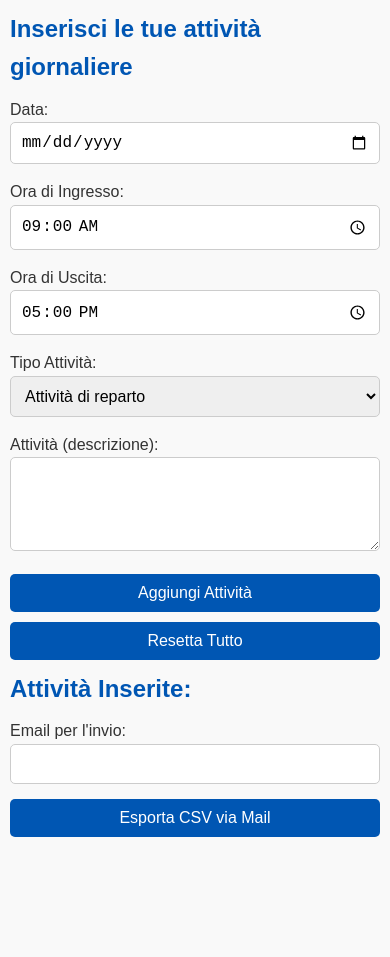
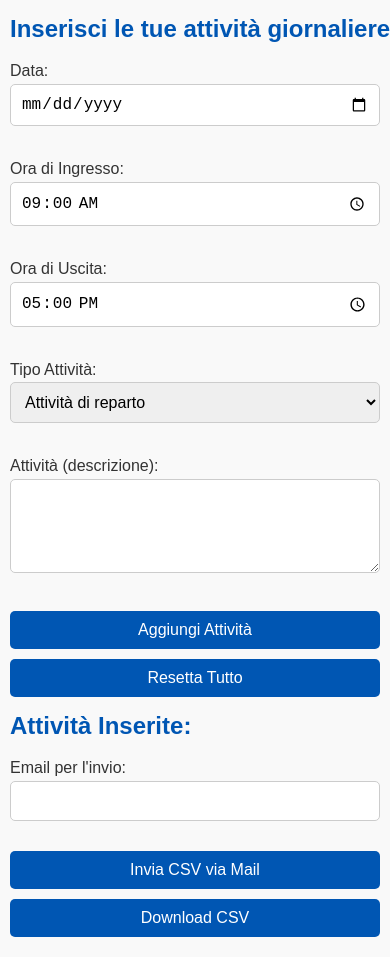
Before and after one commit to vittoriols/WebAppReportAttivita, a plain HTML site: page index.html in a window 390 px wide. Before the commit the page ends 857 px from the top, so only its background shows below. Drawn offline with Linux system fonts and the light colour scheme.

Commit message:
iphone v3

```diff
--- a/index.html
+++ b/index.html
@@ -1,31 +1,42 @@
 <!DOCTYPE html>
 <html lang="it">
-<link rel="stylesheet" href="styles.css">
 <head>
     <meta charset="UTF-8">
     <meta name="viewport" content="width=device-width, initial-scale=1.0">
+    <link rel="stylesheet" href="styles.css">
     <title>Attività di Lavoro</title>
 </head>
 <body>
-    <h1>Inserisci le tue attività giornaliere</h1>
+    <h1 style="white-space: nowrap;">Inserisci le tue attività giornaliere</h1>
+
+    <div class="form-group">
         <label for="date">Data:</label>
         <input type="date" id="date" lang="it" required>
+    </div>
 
+    <div class="form-group">
         <label for="startTime">Ora di Ingresso:</label>
         <input type="time" id="startTime" required>
+    </div>
 
+    <div class="form-group">
         <label for="endTime">Ora di Uscita:</label>
         <input type="time" id="endTime" required>
+    </div>
 
+    <div class="form-group">
         <label for="activityType">Tipo Attività:</label>
         <select id="activityType">
             <option value="Attività di reparto">Attività di reparto</option>
             <option value="Sala operatoria">Sala operatoria</option>
             <option value="Attività di reparto e Sala operatoria">Attività di reparto e Sala operatoria</option>
         </select>
+    </div>
 
+    <div class="form-group">
         <label for="activityDesc">Attività (descrizione):</label>
         <textarea id="activityDesc" rows="4"></textarea>
+    </div>
 
     <button onclick="addActivity()">Aggiungi Attività</button>
     <button onclick="resetActivities()">Resetta Tutto</button>
@@ -33,9 +44,12 @@
     <h2>Attività Inserite:</h2>
     <ul id="activityList"></ul>
 
+    <div class="form-group">
         <label for="email">Email per l'invio:</label>
         <input type="email" id="email" required>
-    <button onclick="exportCSV()">Esporta CSV via Mail</button>
+    </div>
+    <button onclick="openMailClient()">Invia CSV via Mail</button>
+    <button onclick="downloadCSV()">Download CSV</button>
 
     <!-- Assicurati che il file script.js sia alla fine del corpo -->
     <script src="script.js"></script>
--- a/script.js
+++ b/script.js
@@ -35,13 +35,29 @@ function addActivity() {
 }
 
 // Funzione per esportare le attività in formato CSV e inviarle via mail
-function exportCSV() {
+function openMailClient() {
     const activities = JSON.parse(localStorage.getItem("activities") || "[]");
-    if (activities.length === 0) return alert("Nessuna attività da esportare.");
+    if (activities.length === 0) return alert("Nessuna attività da inviare.");
+
+    const email = document.getElementById("email").value;
+    if (!email) {
+        alert("Inserisci una email valida.");
+        return;
+    }
+
+    const subject = encodeURIComponent("Attività Lavoro");
+    const body = encodeURIComponent("In allegato trovi il CSV delle attività. Per favore, usa il pulsante di download per scaricare il file.");
+    const mailtoLink = `mailto:${email}?subject=${subject}&body=${body}`;
+    window.location.href = mailtoLink;
+}
+
+// Funzione per scaricare il file CSV
+function downloadCSV() {
+    const activities = JSON.parse(localStorage.getItem("activities") || "[]");
+    if (activities.length === 0) return alert("Nessuna attività da scaricare.");
 
     let csvContent = "Data,Ora Ingresso,Ora Uscita,Tipo,Descrizione\n";
     activities.forEach(activity => {
-        // Formattazione data in stile italiano per il CSV
         const dateFormatted = new Intl.DateTimeFormat("it-IT").format(new Date(activity.date));
         const formattedDesc = activity.activityDesc.replace(/[,;]/g, "\n");
         const row = `${dateFormatted},${activity.startTime},${activity.endTime},${activity.activityType},"${formattedDesc}"`;
@@ -65,19 +81,6 @@ function exportCSV() {
 
     // Libera l'oggetto URL
     URL.revokeObjectURL(url);
-
-    const email = document.getElementById("email").value;
-    if (email) {
-        const subject = encodeURIComponent("Attività Lavoro");
-        const body = encodeURIComponent(
-            "In allegato trovi il CSV delle attività. " +
-            "Per favore, allega manualmente il file che hai appena scaricato."
-        );
-        const mailtoLink = `mailto:${email}?subject=${subject}&body=${body}`;
-        window.location.href = mailtoLink;
-    } else {
-        alert("Inserisci una email valida.");
-    }
 }
 
 // Funzione per resettare tutte le attività con conferma
--- a/styles.css
+++ b/styles.css
@@ -1,3 +1,7 @@
+.form-group {
+    margin-bottom: 15px; /* Spazio tra i gruppi di input */
+}
+
 /* Reset di margini e padding */
 * {
     margin: 0;
```
Lines whose indentation alone changed are shown as unchanged.
